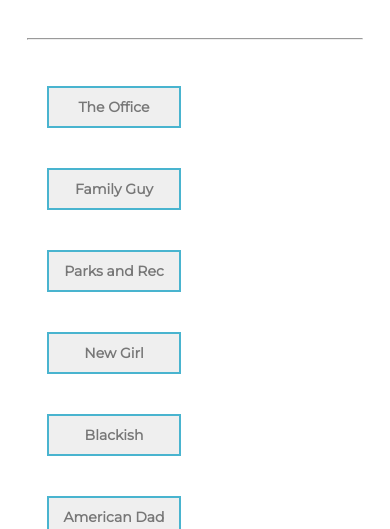
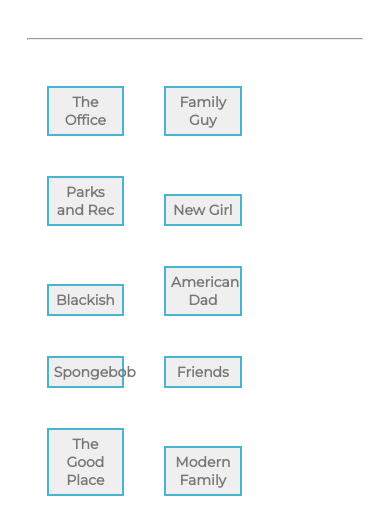
Before and after one commit to azaldana/GifTastic, a plain HTML site: page index.html in a window 390 px wide. Shown: the part 315-844 px from the top of the page. Drawn offline with nearby package versions, Linux system fonts and the light colour scheme.

Commit message:
final edits

```diff
--- a/assets/css/style.css
+++ b/assets/css/style.css
@@ -99,6 +99,7 @@ button:hover {
 
  @media(max-width:480px){
     button {
-     width: 40%;
+    padding: 5px;
+     /* width: 40%; */
     }
  }
```
